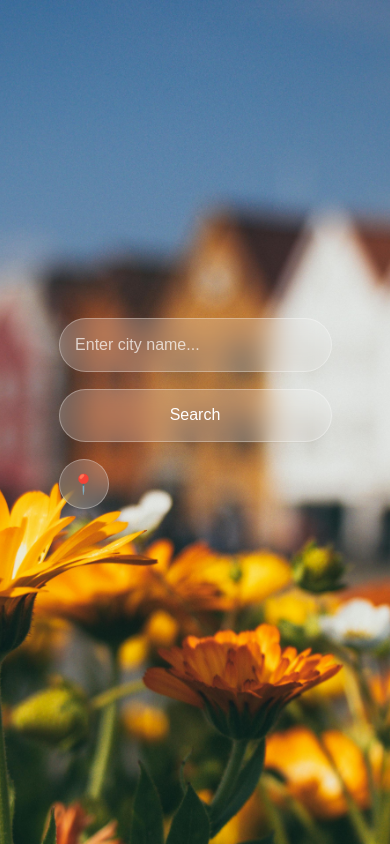
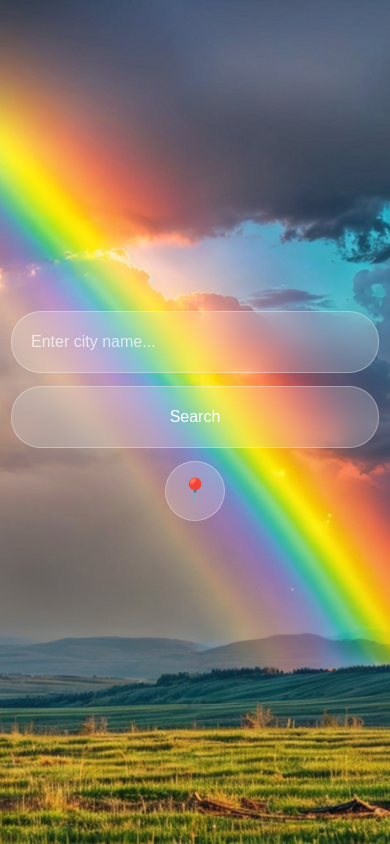
Before and after one commit to t14xploit/weather-app, a React (Vite) app: page / in a window 390 px wide. Built offline with nearby package versions, Linux system fonts and the light colour scheme.

Commit message:
mobile responsiveness + change default bg image.

```diff
--- a/src/App.css
+++ b/src/App.css
@@ -4,36 +4,61 @@
   box-sizing: border-box;
 }
 
+/* Improve mobile performance */
+* {
+  -webkit-tap-highlight-color: transparent;
+  -webkit-touch-callout: none;
+  -webkit-user-select: none;
+  -moz-user-select: none;
+  -ms-user-select: none;
+  user-select: none;
+}
+
+/* Allow text selection for input elements */
+input, textarea {
+  -webkit-user-select: text;
+  -moz-user-select: text;
+  -ms-user-select: text;
+  user-select: text;
+}
+
 html, body {
   margin: 0;
   padding: 0;
-  overflow: hidden;
-  height: 100vh;
+  overflow-x: hidden;
+  min-height: 100vh;
+  min-height: 100dvh; /* Dynamic viewport height for mobile */
   width: 100vw;
+  /* Improve mobile scrolling */
+  -webkit-overflow-scrolling: touch;
+  scroll-behavior: smooth;
 }
 
 .app {
   width: 100vw;
-  height: 100vh;
+  min-height: 100vh;
+  min-height: 100dvh; /* Dynamic viewport height for mobile */
   display: flex;
   align-items: center;
   justify-content: center;
   font-family: 'Segoe UI', Tahoma, Geneva, Verdana, sans-serif;
   transition: background-image 0.5s ease-in-out;
-  overflow: hidden;
+  overflow-x: hidden;
   padding: 1vh;
   box-sizing: border-box;
 }
 
 .container {
   width: 96vw;
-  height: 96vh;
+  min-height: 96vh;
+  min-height: 96dvh; /* Dynamic viewport height for mobile */
   padding: 1vh;
   display: flex;
   flex-direction: column;
   justify-content: center;
   gap: 1vh;
-  overflow: hidden;
+  overflow-x: hidden;
+  max-width: 1200px; /* Maximum width for larger screens */
 }
 
 .search-form {
@@ -44,18 +69,22 @@ html, body {
   max-width: 70vw;
   margin: 0 auto;
   margin-bottom: 1vh;
+  flex-wrap: wrap;
 }
 
 .search-input {
   flex: 1;
+  min-width: 200px;
   padding: 2vh 3vw;
   border: none;
   border-radius: 30px;
   backdrop-filter: blur(10px);
   color: white;
-  font-size: clamp(14px, 1.2vw, 20px);
+  font-size: clamp(16px, 1.2vw, 20px);
   outline: none;
   transition: all 0.3s ease;
+  -webkit-appearance: none; /* Remove iOS styling */
+  appearance: none;
 }
 
 /* Day mode search input */
@@ -94,14 +123,16 @@ html, body {
 
 .search-button {
   padding: 2vh 4vw;
+  min-height: 44px; /* Minimum touch target size */
   border: none;
   border-radius: 30px;
   backdrop-filter: blur(10px);
   color: white;
-  font-size: clamp(14px, 1.2vw, 20px);
+  font-size: clamp(16px, 1.2vw, 20px);
   cursor: pointer;
   transition: all 0.3s ease;
   font-weight: 500;
+  white-space: nowrap;
 }
 
 /* Day mode search button */
@@ -145,14 +176,16 @@ html, body {
   border-radius: 50%;
   backdrop-filter: blur(10px);
   color: white;
-  font-size: clamp(16px, 1.5vw, 24px);
+  font-size: clamp(18px, 1.5vw, 24px);
   cursor: pointer;
   transition: all 0.3s ease;
   display: flex;
   align-items: center;
   justify-content: center;
-  width: 8vh;
-  height: 8vh;
+  width: max(44px, 8vh); /* Minimum 44px for touch targets */
+  height: max(44px, 8vh);
+  min-width: 44px;
+  min-height: 44px;
 }
 
 /* Day mode location button */
@@ -213,10 +246,11 @@ html, body {
   display: grid;
   grid-template-columns: 1fr 1fr;
   gap: 2vw;
-  width: 70vw;
+  width: min(70vw, 1000px);
   height: 70vh;
   margin: 0 auto;
-  overflow: hidden;
+  overflow-x: hidden;
+  overflow-y: auto;
   transition: all 0.3s ease;
 }
 
@@ -269,13 +303,15 @@ html, body {
 
 .unit-toggle {
   padding: 1vh 2vw;
+  min-height: 44px; /* Minimum touch target size */
   border: none;
   border-radius: 20px;
   backdrop-filter: blur(10px);
   color: white;
   cursor: pointer;
   transition: all 0.3s ease;
-  font-size: clamp(12px, 1vw, 16px);
+  font-size: clamp(14px, 1vw, 16px);
+  white-space: nowrap;
 }
 
 /* Day mode unit toggle */
@@ -512,6 +548,7 @@ html, body {
   text-align: left;
 }
 
+/* Tablet breakpoint */
 @media (max-width: 1024px) {
   .main-content {
     grid-template-columns: 1fr;
@@ -524,67 +561,111 @@ html, body {
   .forecast-grid {
     gap: 0.6vh;
   }
+
+  .search-form {
+    max-width: 90vw;
+    gap: 2vw;
+  }
+
+  .weather-details {
+    grid-template-columns: 1fr 1fr;
+    gap: 1vh;
+  }
 }
 
-@media (max-width: 768px) {
+/* Small tablet / large phone breakpoint */
+@media (max-width: 900px) {
   .container {
-    padding: 1vh;
-    height: 98vh;
+    width: 98vw;
+    padding: 0.5vh;
+  }
+
+  .main-content {
+    width: 98vw;
+    padding: 1vh 1.5vw;
+    height: 80vh;
   }
 
   .search-form {
-    flex-direction: column;
+    max-width: 95vw;
+  }
+}
+
+/* Mobile breakpoint */
+@media (max-width: 768px) {
+  .container {
+    padding: 0.5vh;
+    min-height: 98vh;
+    min-height: 98dvh;
+  }
+
+  .search-form {
+    flex-direction: row;
+    flex-wrap: wrap;
     width: 100%;
     margin-bottom: 2vh;
-    gap: 2vh;
+    gap: 1vh;
+    max-width: 100%;
   }
 
   .search-input {
+    flex: 1;
+    min-width: calc(100% - 60px);
     padding: 2vh 4vw;
-    font-size: clamp(16px, 4vw, 24px);
+    font-size: clamp(16px, 4vw, 20px);
+    margin-bottom: 1vh;
   }
 
   .search-button {
-    padding: 2vh 6vw;
-    font-size: clamp(16px, 4vw, 24px);
+    flex: 1;
+    min-width: calc(50% - 0.5vh);
+    padding: 2vh 4vw;
+    font-size: clamp(16px, 4vw, 20px);
+    min-height: 50px;
   }
 
   .location-button {
     padding: 2vh;
-    font-size: 5vw;
-    width: 12vw;
-    height: 12vw;
+    font-size: clamp(20px, 5vw, 24px);
+    width: max(50px, 12vw);
+    height: max(50px, 12vw);
     min-width: 50px;
     min-height: 50px;
+    flex-shrink: 0;
   }
 
   .main-content {
     grid-template-columns: 1fr;
     gap: 2vh;
-    padding: 2vh 3vw;
-    height: 85vh;
+    padding: 1.5vh 2vw;
+    height: auto;
+    min-height: 80vh;
+    width: 98vw;
   }
 
   .weather-header {
     flex-direction: column;
     text-align: center;
     margin-bottom: 2vh;
+    gap: 1vh;
   }
 
   .weather-header h2 {
-    font-size: clamp(18px, 4vw, 28px);
+    font-size: clamp(18px, 4vw, 24px);
+    line-height: 1.2;
   }
 
   .temperature {
-    font-size: clamp(32px, 8vw, 64px);
+    font-size: clamp(32px, 8vw, 48px);
+    margin-bottom: 1vh;
   }
 
   .main-weather-emoji {
-    font-size: 12vh;
+    font-size: clamp(60px, 12vh, 80px);
   }
 
   .weather-description {
-    font-size: clamp(16px, 3vw, 24px);
+    font-size: clamp(16px, 3vw, 20px);
   }
 
   .weather-details {
@@ -592,39 +673,252 @@ html, body {
     gap: 1vh;
   }
 
+  .detail-item {
+    padding: 1.5vh 3vw;
+  }
+
   .detail-item span:first-child,
   .detail-item span:last-child {
-    font-size: clamp(14px, 3vw, 20px);
+    font-size: clamp(14px, 3vw, 18px);
   }
 
   .forecast-item {
     grid-template-columns: 1fr auto auto 1.5fr;
     padding: 2vh 3vw;
-    gap: 3vw;
+    gap: 2vw;
+    margin-top: 1vh;
+    min-height: auto;
   }
 
   .forecast-emoji {
-    font-size: 6vh;
+    font-size: clamp(24px, 6vh, 32px);
   }
 
   .forecast-day {
-    font-size: clamp(14px, 3vw, 20px);
-    min-width: 20%;
+    font-size: clamp(14px, 3vw, 18px);
+    min-width: 25%;
   }
 
   .temp-high, .temp-low {
-    font-size: clamp(14px, 3vw, 20px);
+    font-size: clamp(14px, 3vw, 18px);
   }
 
   .forecast-desc {
-    font-size: clamp(12px, 2.5vw, 18px);
+    font-size: clamp(12px, 2.5vw, 16px);
+    line-height: 1.3;
   }
 
   .forecast-temps {
-    min-width: 20%;
+    min-width: 25%;
+    gap: 0.5vw;
   }
 
   .unit-toggle {
-    font-size: clamp(14px, 3vw, 20px);
+    font-size: clamp(14px, 3vw, 18px);
+    padding: 1.5vh 3vw;
+  }
+
+  .forecast-title {
+    font-size: clamp(16px, 3vw, 20px);
+    margin-bottom: 1.5vh;
   }
 }
+
+/* Small mobile breakpoint */
+@media (max-width: 480px) {
+  .container {
+    padding: 0.25vh;
+    width: 100vw;
+  }
+
+  .search-form {
+    flex-direction: column;
+    gap: 1.5vh;
+    margin-bottom: 1.5vh;
+  }
+
+  .search-input {
+    min-width: 100%;
+    padding: 2.5vh 5vw;
+    font-size: 16px; /* Fixed size to prevent zoom on iOS */
+    margin-bottom: 0;
+  }
+
+  .search-button {
+    min-width: 100%;
+    padding: 2.5vh 5vw;
+    font-size: 16px;
+  }
+
+  .location-button {
+    align-self: center;
+    width: 60px;
+    height: 60px;
+    font-size: 24px;
+  }
+
+  .main-content {
+    width: 100vw;
+    padding: 1vh 2vw;
+    gap: 1.5vh;
+    height: auto;
+    min-height: 75vh;
+  }
+
+  .weather-header h2 {
+    font-size: 18px;
+    text-align: center;
+  }
+
+  .temperature {
+    font-size: 36px;
+  }
+
+  .main-weather-emoji {
+    font-size: 60px;
+  }
+
+  .weather-description {
+    font-size: 16px;
+  }
+
+  .detail-item {
+    padding: 2vh 4vw;
+  }
+
+  .detail-item span:first-child,
+  .detail-item span:last-child {
+    font-size: 14px;
+  }
+
+  .forecast-item {
+    grid-template-columns: 1fr auto auto 1fr;
+    padding: 2vh 4vw;
+    gap: 2vw;
+  }
+
+  .forecast-day {
+    font-size: 14px;
+    min-width: 30%;
+  }
+
+  .forecast-emoji {
+    font-size: 28px;
+  }
+
+  .temp-high, .temp-low {
+    font-size: 14px;
+  }
+
+  .forecast-desc {
+    font-size: 12px;
+  }
+
+  .forecast-temps {
+    min-width: 30%;
+  }
+
+  .unit-toggle {
+    font-size: 14px;
+    padding: 2vh 4vw;
+  }
+}
+
+/* Extra small mobile breakpoint */
+@media (max-width: 360px) {
+  .search-input,
+  .search-button {
+    padding: 3vh 6vw;
+  }
+
+  .main-content {
+    padding: 0.5vh 1vw;
+  }
+
+  .forecast-item {
+    grid-template-columns: 1fr;
+    text-align: center;
+    gap: 1vh;
+    padding: 1.5vh 2vw;
+  }
+
+  .forecast-day,
+  .forecast-temps,
+  .forecast-desc {
+    min-width: 100%;
+  }
+
+  .forecast-temps {
+    justify-content: center;
+  }
+}
+
+/* Improve touch interactions */
+@media (hover: none) and (pointer: coarse) {
+  /* Touch device specific styles */
+  .search-button:hover,
+  .location-button:hover,
+  .unit-toggle:hover,
+  .detail-item:hover,
+  .forecast-item:hover {
+    transform: none !important;
+    box-shadow: none !important;
+  }
+
+  .search-button:active,
+  .location-button:active,
+  .unit-toggle:active {
+    transform: scale(0.95);
+    opacity: 0.8;
+  }
+
+  .detail-item:active,
+  .forecast-item:active {
+    opacity: 0.8;
+  }
+}
+
+/* Focus styles for accessibility */
+.search-input:focus,
+.search-button:focus,
+.location-button:focus,
+.unit-toggle:focus {
+  outline: 2px solid rgba(255, 255, 255, 0.8);
+  outline-offset: 2px;
+}
+
+/* Reduce motion for users who prefer it */
+@media (prefers-reduced-motion: reduce) {
+  * {
+    animation-duration: 0.01ms !important;
+    animation-iteration-count: 1 !important;
+    transition-duration: 0.01ms !important;
+  }
+}
+
+/* Performance optimizations for mobile */
+.main-content,
+.weather-card,
+.forecast-card {
+  will-change: transform;
+  transform: translateZ(0); /* Force hardware acceleration */
+}
+
+/* Improve text rendering on mobile */
+body {
+  -webkit-font-smoothing: antialiased;
+  -moz-osx-font-smoothing: grayscale;
+  text-rendering: optimizeLegibility;
+}
+
+/* Prevent zoom on input focus for iOS */
+@media screen and (max-width: 768px) {
+  input[type="text"],
+  input[type="email"],
+  input[type="tel"],
+  input[type="password"],
+  textarea,
+  select {
+    font-size: 16px !important;
+  }
+}
--- a/src/components/SearchForm.tsx
+++ b/src/components/SearchForm.tsx
@@ -18,15 +18,25 @@ const SearchForm: React.FC<SearchFormProps> = ({
   locationLoading
 }) => {
   return (
-    <form onSubmit={onSearch} className="search-form">
+    <form onSubmit={onSearch} className="search-form" role="search">
       <input
         type="text"
         value={city}
         onChange={(e) => setCity(e.target.value)}
         placeholder="Enter city name..."
         className="search-input"
+        aria-label="City name"
+        autoComplete="off"
+        autoCorrect="off"
+        autoCapitalize="words"
+        spellCheck="false"
       />
-      <button type="submit" className="search-button" disabled={loading || locationLoading}>
+      <button
+        type="submit"
+        className="search-button"
+        disabled={loading || locationLoading}
+        aria-label={loading ? 'Searching for weather...' : 'Search for weather'}
+      >
         {loading ? 'Searching...' : 'Search'}
       </button>
       <button
@@ -34,7 +44,8 @@ const SearchForm: React.FC<SearchFormProps> = ({
         className="location-button"
         onClick={onLocationSearch}
         disabled={loading || locationLoading}
-        title="Use my location"
+        title="Use my current location"
+        aria-label={locationLoading ? 'Getting your location...' : 'Use my current location'}
       >
         {locationLoading ? '📍' : '📍'}
       </button>
```
Also changed, not shown: index.html (+7 -1 lines), src/components/ForecastCard.tsx (+15 -6 lines), src/components/WeatherCard.tsx (+8 -3 lines), public/sunny.jpg.
